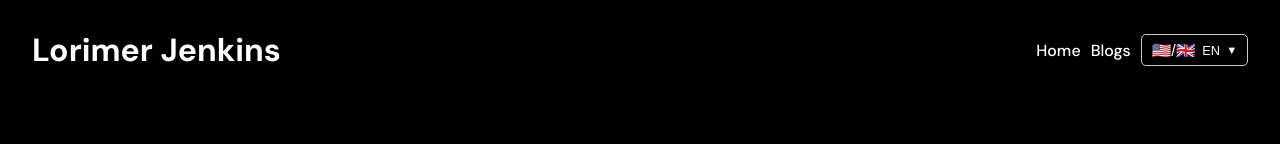
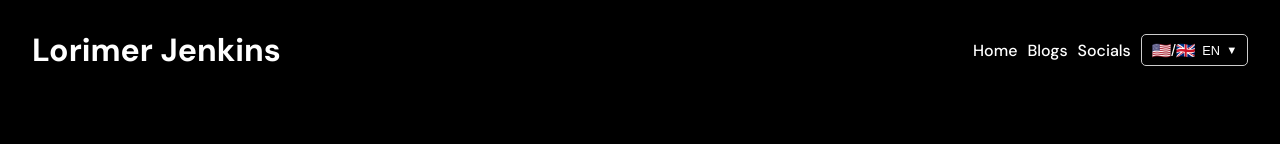
Before and after one commit to LorimerJenkins/personal-website, a Next.js app: page /blogs in a window 1280 px wide. Shown: the top 144 px of the page. Built offline with nearby package versions, Linux system fonts and the light colour scheme.

Commit message:
chore: social media

```diff
--- a/src/components/Header/Header.tsx
+++ b/src/components/Header/Header.tsx
@@ -47,6 +47,8 @@ function Header() {
 
   const blogsText = isLoading ? "Blogs" : t("blogs");
 
+  const socialsText = isLoading ? "Socials" : t("socials");
+
   return (
     <div className={styles.header}>
       <Link href="/">
@@ -58,6 +60,9 @@ function Header() {
         </Link>
         <Link href="/blogs">
           <p>{blogsText}</p>
+        </Link>
+        <Link href="https://linktr.ee/lorimerjenkins" target="_blank">
+          <p>{socialsText}</p>
         </Link>
         <div className={styles.languageSelector} ref={dropdownRef}>
           <button
--- a/src/text/de.json
+++ b/src/text/de.json
@@ -1,7 +1,8 @@
 {
   "Header": {
     "home": "Heim",
-    "blogs": "Blogs"
+    "blogs": "Blogs",
+    "socials": "Soziale Netzwerke"
   },
   "Footer": {
     "contact": "Kontakt"
--- a/src/text/en.json
+++ b/src/text/en.json
@@ -1,7 +1,8 @@
 {
   "Header": {
     "home": "Home",
-    "blogs": "Blogs"
+    "blogs": "Blogs",
+    "socials": "Socials"
   },
   "Footer": {
     "contact": "Contact"
--- a/src/text/es.json
+++ b/src/text/es.json
@@ -1,7 +1,8 @@
 {
   "Header": {
     "home": "Hogar",
-    "blogs": "Blogs"
+    "blogs": "Blogs",
+    "socials": "Sociales"
   },
   "Footer": {
     "contact": "Contacto"
--- a/src/text/fr.json
+++ b/src/text/fr.json
@@ -1,7 +1,8 @@
 {
   "Header": {
     "home": "Maison",
-    "blogs": "Blogues"
+    "blogs": "Blogues",
+    "socials": "Réseaux sociaux"
   },
   "Footer": {
     "contact": "Contact"
--- a/src/text/ja.json
+++ b/src/text/ja.json
@@ -1,7 +1,8 @@
 {
   "Header": {
     "home": "家",
-    "blogs": "ブログ"
+    "blogs": "ブログ",
+    "socials": "ソーシャル"
   },
   "Footer": {
     "contact": "お問い合わせ"
--- a/src/text/zh.json
+++ b/src/text/zh.json
@@ -1,7 +1,8 @@
 {
   "Header": {
     "home": "家",
-    "blogs": "博客"
+    "blogs": "博客",
+    "socials": "社交"
   },
   "Footer": {
     "contact": "联系"
```
